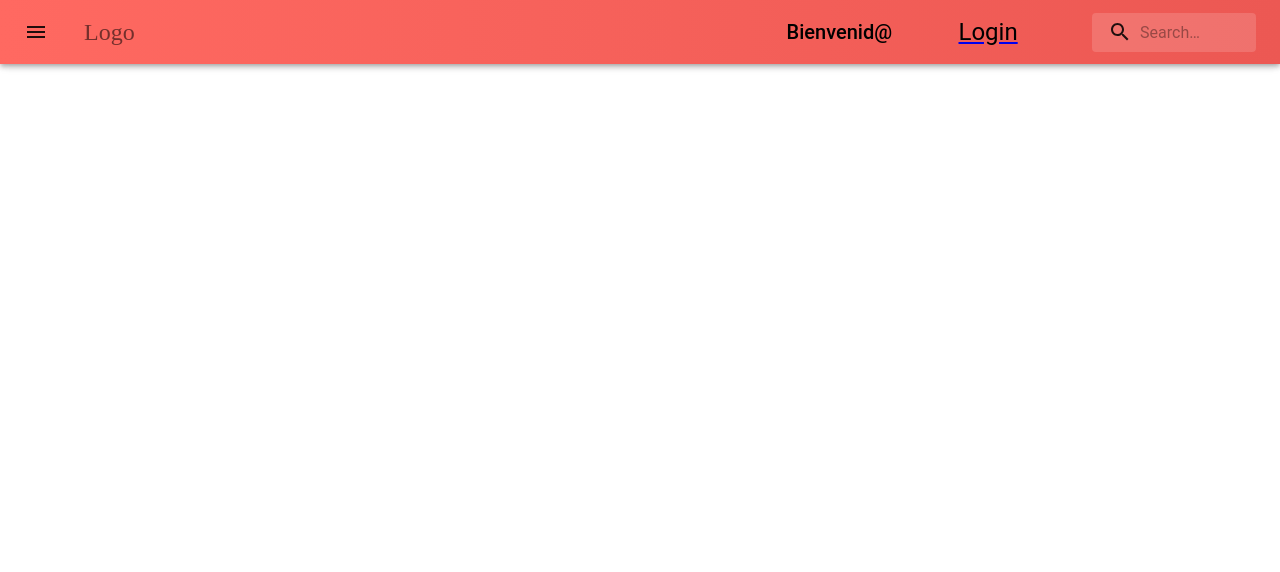
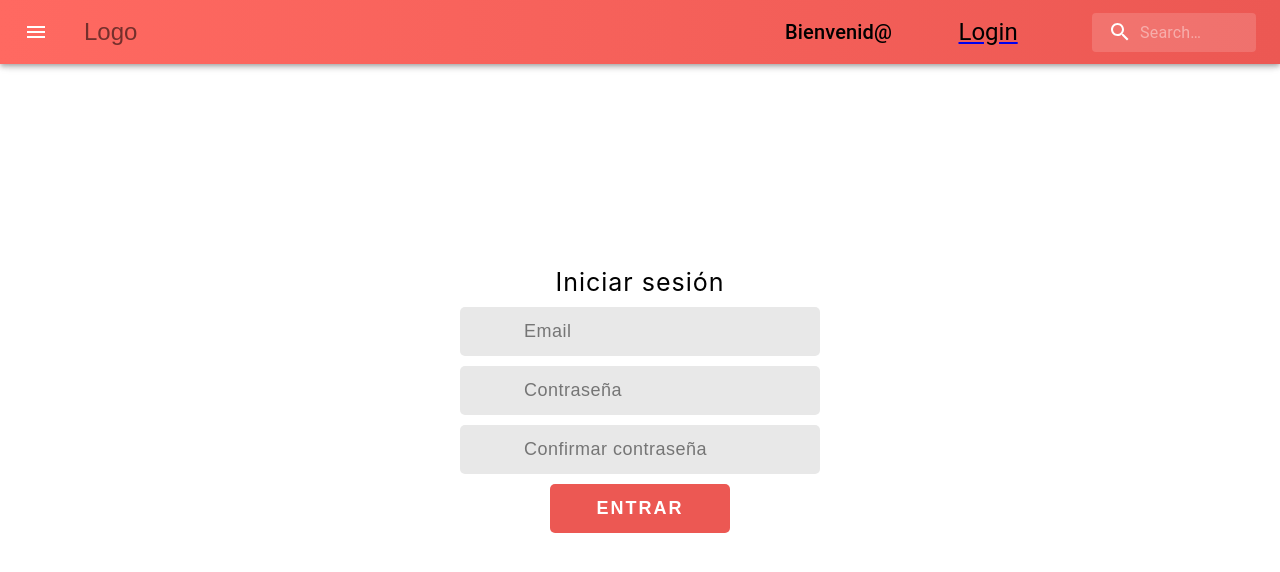
Before and after one commit to No-Country/S1-08-T-FRONTEND, a React (Create React App) app: page /login in a window 1280 px wide. Shown: the top 572 px of the page. Built offline with nearby package versions, Linux system fonts and the light colour scheme.

Commit message:
settings

```diff
--- a/src/components/Home/index.jsx
+++ b/src/components/Home/index.jsx
@@ -2,11 +2,7 @@ import React from "react";
 import { FeedCard } from "../feedCard/FeedCard";
 
 export default function Home() {
-
-
   return (
-
         <FeedCard/>
-
   );
 }
--- a/src/components/login/Login.js
+++ b/src/components/login/Login.js
@@ -16,7 +16,6 @@ const Login = () => {
     const response = await login({
       email,
       password,
-      repassword,
     })
 
     const regexEmail =
--- a/src/routers/AppRouter.js
+++ b/src/routers/AppRouter.js
@@ -1,15 +1,12 @@
 //Se divide entre rutas publicas y las privadas
-// import { Login } from "@mui/icons-material";
 import React from "react";
 import { Route, Routes } from "react-router-dom";
-import { DashboardRouters } from "./DashboardRoutes";
 import Login from "../components/login/Login";
 
 export const AppRouter = () => {
   return (
       <Routes>
-        <Route path="/*" element={<DashboardRouters/>}/>
-         <Route path="/signin" element={<Login/>}/>
+         <Route path="/login" element={<Login/>}/>
       </Routes>
     );
 };
```
